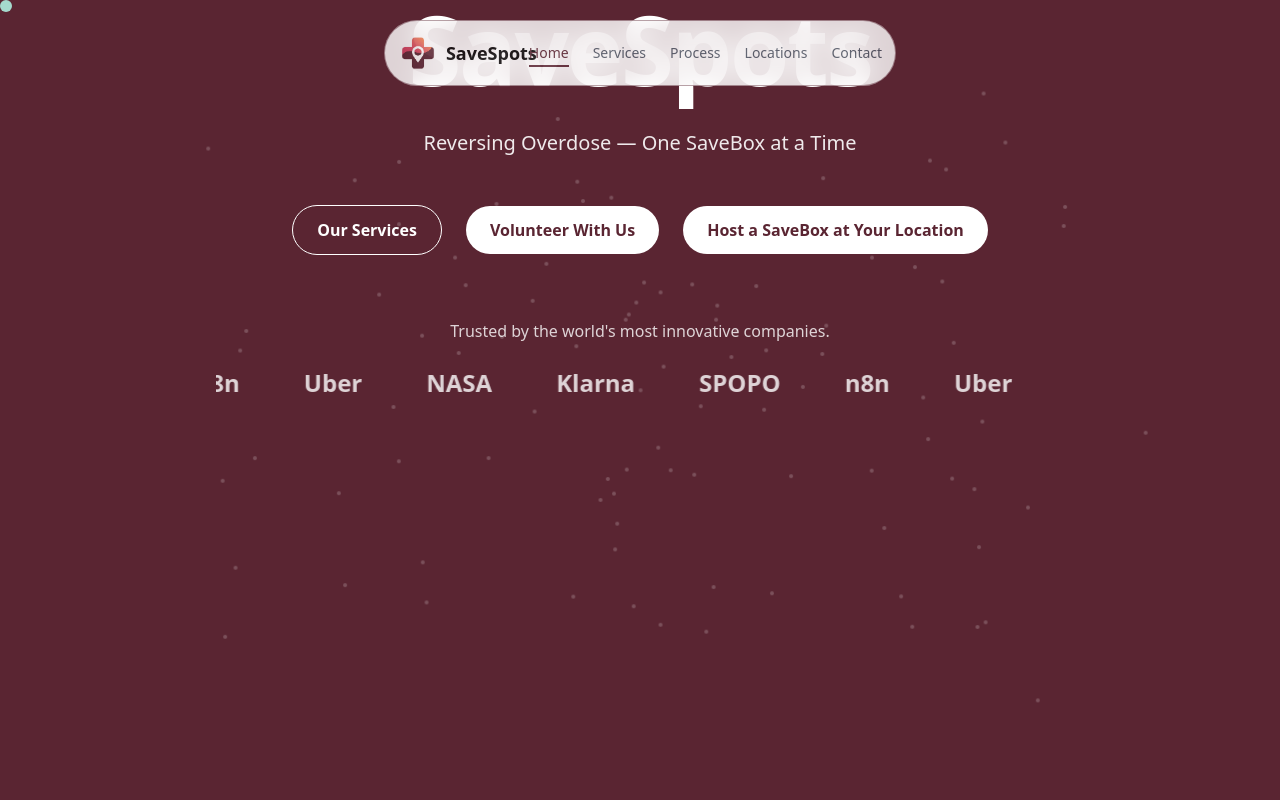
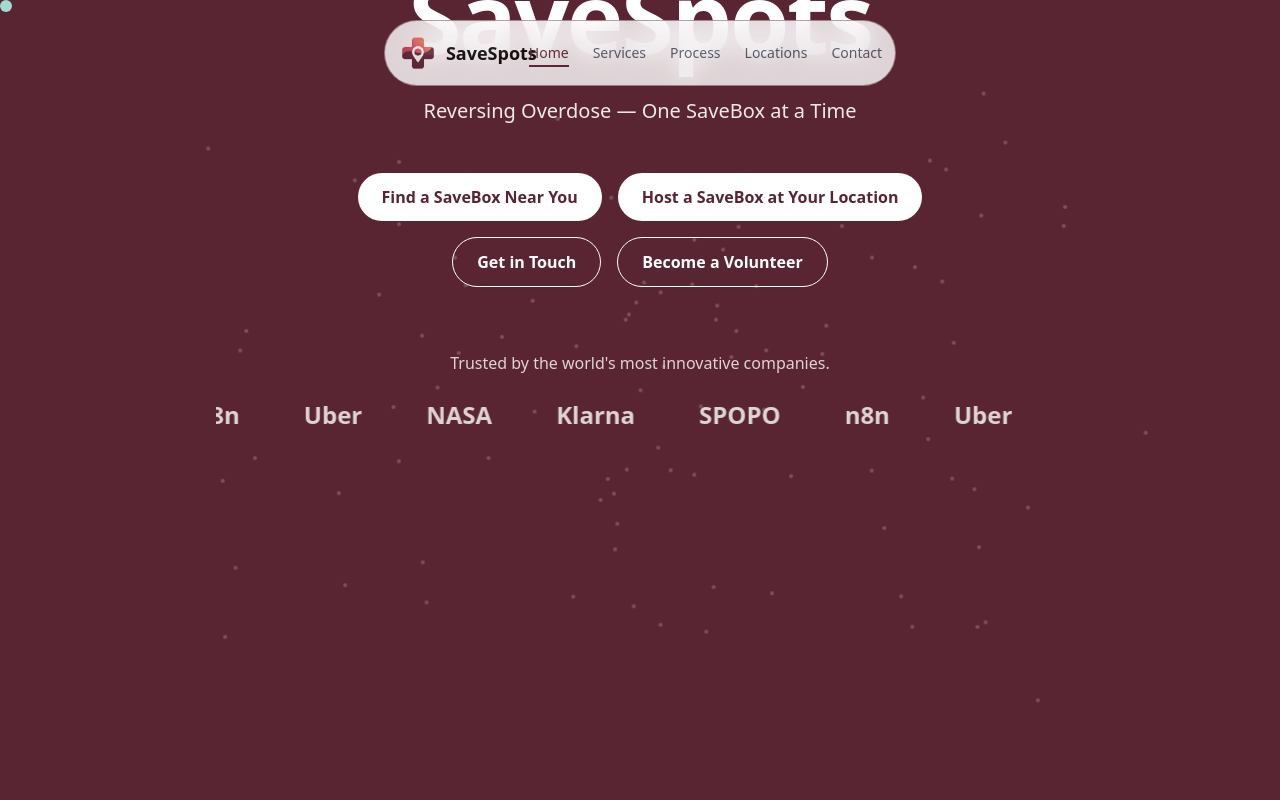
Before and after one commit to SaveSpots/SaveSpots.github.io, a Next.js app: page / in a window 1280 px wide. Shown: the top 800 px of the page. Built offline with nearby package versions, Linux system fonts and the light colour scheme.

Commit message:
added buttons to the hero and updated id for locations

```diff
--- a/components/layout/smart-navigation.tsx
+++ b/components/layout/smart-navigation.tsx
@@ -14,7 +14,7 @@ export function SmartNavigation() {
   const [isMobileMenuOpen, setIsMobileMenuOpen] = useState(false);
 
   useEffect(() => {
-    const sections = ["hero", "services", "process", "map", "contact"];
+    const sections = ["hero", "services", "process", "location", "contact"];
     const observers = sections.map((section) => {
       const element = document.getElementById(section);
       if (!element) return null;
@@ -46,7 +46,7 @@ export function SmartNavigation() {
     { id: "hero", label: "Home" },
     { id: "services", label: "Services" },
     { id: "process", label: "Process" },
-    { id: "map", label: "Locations" },
+    { id: "location", label: "Locations" },
     { id: "contact", label: "Contact" },
   ];
 
--- a/components/sections/hero-section.tsx
+++ b/components/sections/hero-section.tsx
@@ -67,24 +67,47 @@ export function HeroSection({ isLoading }: HeroSectionProps) {
             ease: "easeOut",
           }}
         >
+          <div className="flex flex-col items-center gap-4">
+            {/* First row: SaveBox buttons */}
+            <div className="flex flex-col md:flex-row gap-4 justify-center">
               <ConsistentButton
-            variant="secondary"
-            onClick={() => scrollToSection("services")}
-            aria-label="Scroll to our services section"
+                variant="primary"
+                onClick={() => scrollToSection("location")}
+                aria-label="Scroll to the location section"
               >
-            Our Services
+                Find a SaveBox Near You
               </ConsistentButton>
 
-          <Link href="https://savespots.fillout.com/volunteer" target="_blank">
-            <ConsistentButton variant="primary">
-              Volunteer With Us
-            </ConsistentButton>
-          </Link>
-          <Link href="https://savespots.fillout.com/savebox" target="_blank">
+              <Link
+                href="https://savespots.fillout.com/savebox"
+                target="_blank"
+              >
                 <ConsistentButton variant="primary">
                   Host a SaveBox at Your Location
                 </ConsistentButton>
               </Link>
+            </div>
+
+            {/* Second row: Contact & Volunteer buttons */}
+            <div className="flex flex-col md:flex-row gap-4 justify-center">
+              <ConsistentButton
+                variant="secondary"
+                onClick={() => scrollToSection("contact")}
+                aria-label="Scroll to the contact section"
+              >
+                Get in Touch
+              </ConsistentButton>
+
+              <Link
+                href="https://savespots.fillout.com/volunteer"
+                target="_blank"
+              >
+                <ConsistentButton variant="secondary">
+                  Become a Volunteer
+                </ConsistentButton>
+              </Link>
+            </div>
+          </div>
         </motion.div>
         <motion.div
           className="text-center"
--- a/components/sections/location-map-section.tsx
+++ b/components/sections/location-map-section.tsx
@@ -18,7 +18,7 @@ const ChicagoNarcanMap = dynamic(
 
 export function LocationMapSection() {
   return (
-    <section id="map" className="py-20 px-4 bg-theme-red-light">
+    <section id="location" className="py-20 px-4 bg-theme-red-light">
       <AnimatedSection>
         <div className="max-w-6xl mx-auto">
           <motion.h2
```
Lines whose indentation alone changed are shown as unchanged.
